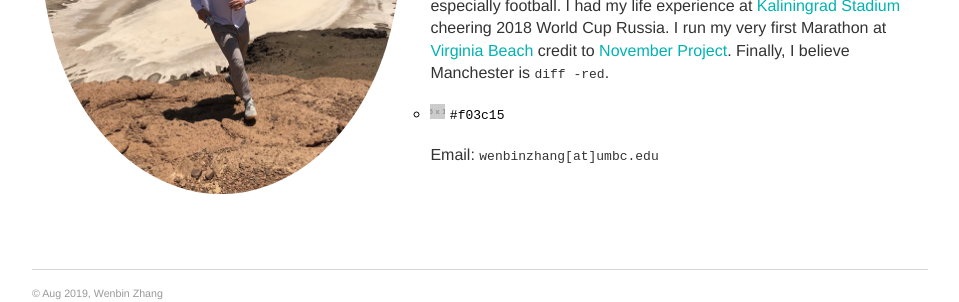
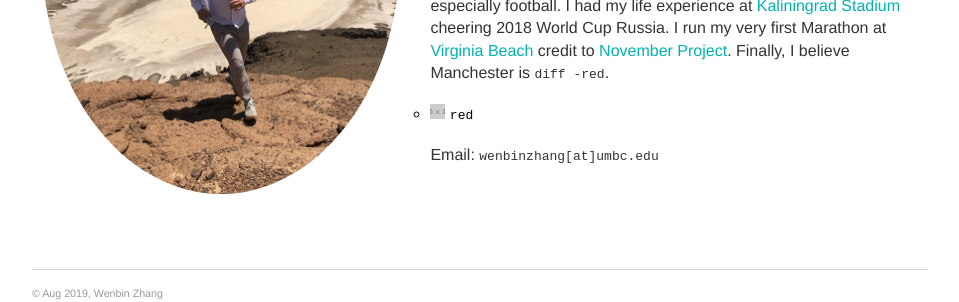
Before and after one commit to vanbanTruong/vanbanTruong.github.io, a Jekyll site: the page built from index.md, in a window 1280 px wide. Shown: the part 502-804 px from the top of the page, without its empty margins (160-1119 px from the left). Built offline with Jekyll 4.4.1, drawn with Linux system fonts in a browser that asks for light colours.

Commit message:
Update index.md

````diff
--- a/index.md
+++ b/index.md
@@ -16,7 +16,7 @@ During my PhD studies, I also spent time at [L3S Research Center](https://www.l3
 Outside of research, I enjoy watching and playing all kinds of sports especially football. I had my life experience at [Kaliningrad Stadium](https://en.wikipedia.org/wiki/Kaliningrad_Stadium) cheering 2018 World Cup Russia. I run my very first Marathon at [Virginia Beach](https://www.shamrockmarathon.com/) credit to [November Project](https://november-project.com/baltimore-md/). Finally, I believe Manchester is ```diff
 -red```.
 
-- ![red](https://placehold.it/15/f03c15/000000?text=+) `#f03c15`
+- ![#f03c15](https://placehold.it/15/f03c15/000000?text=+) `red`
 
 
 Email: `wenbinzhang[at]umbc.edu`
````
